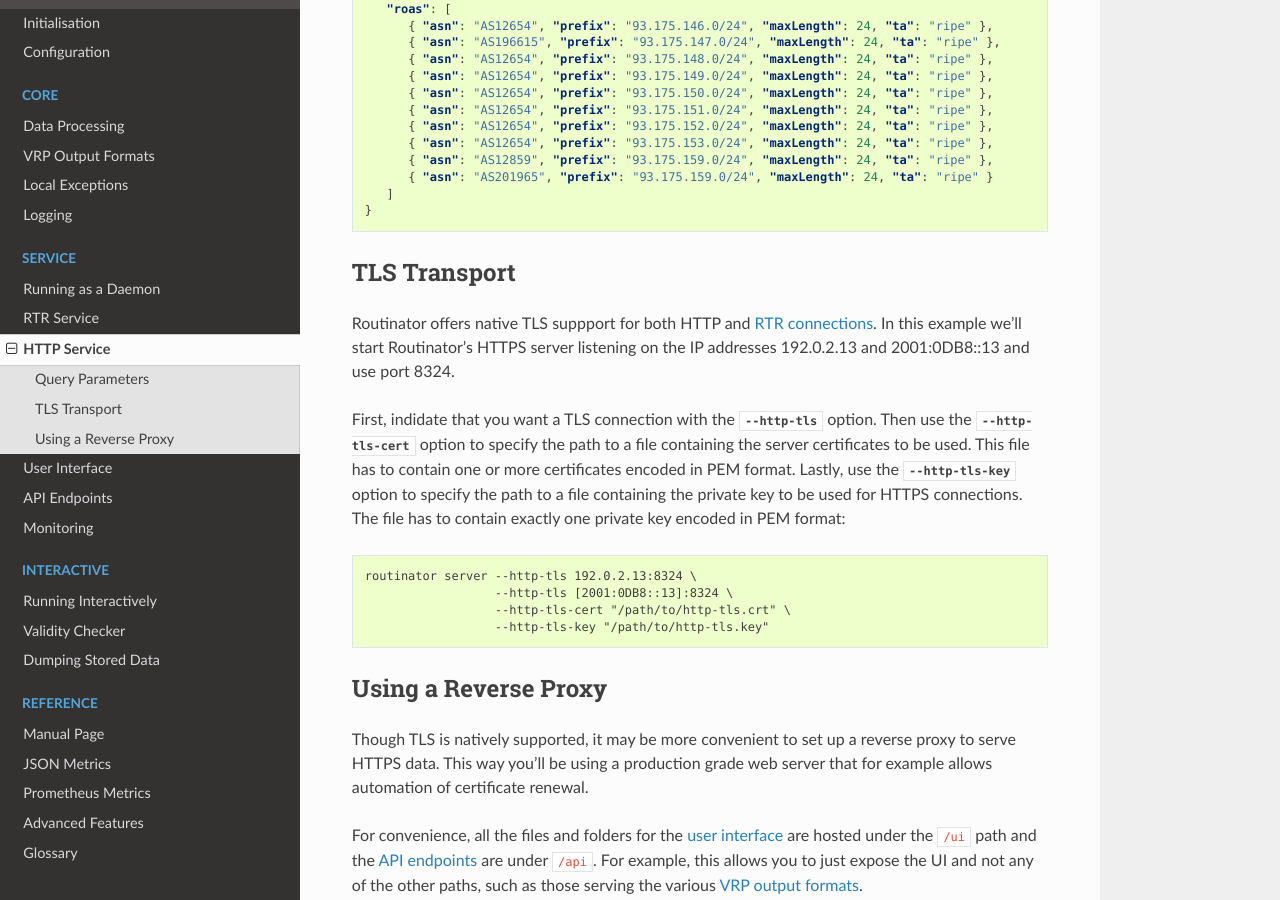
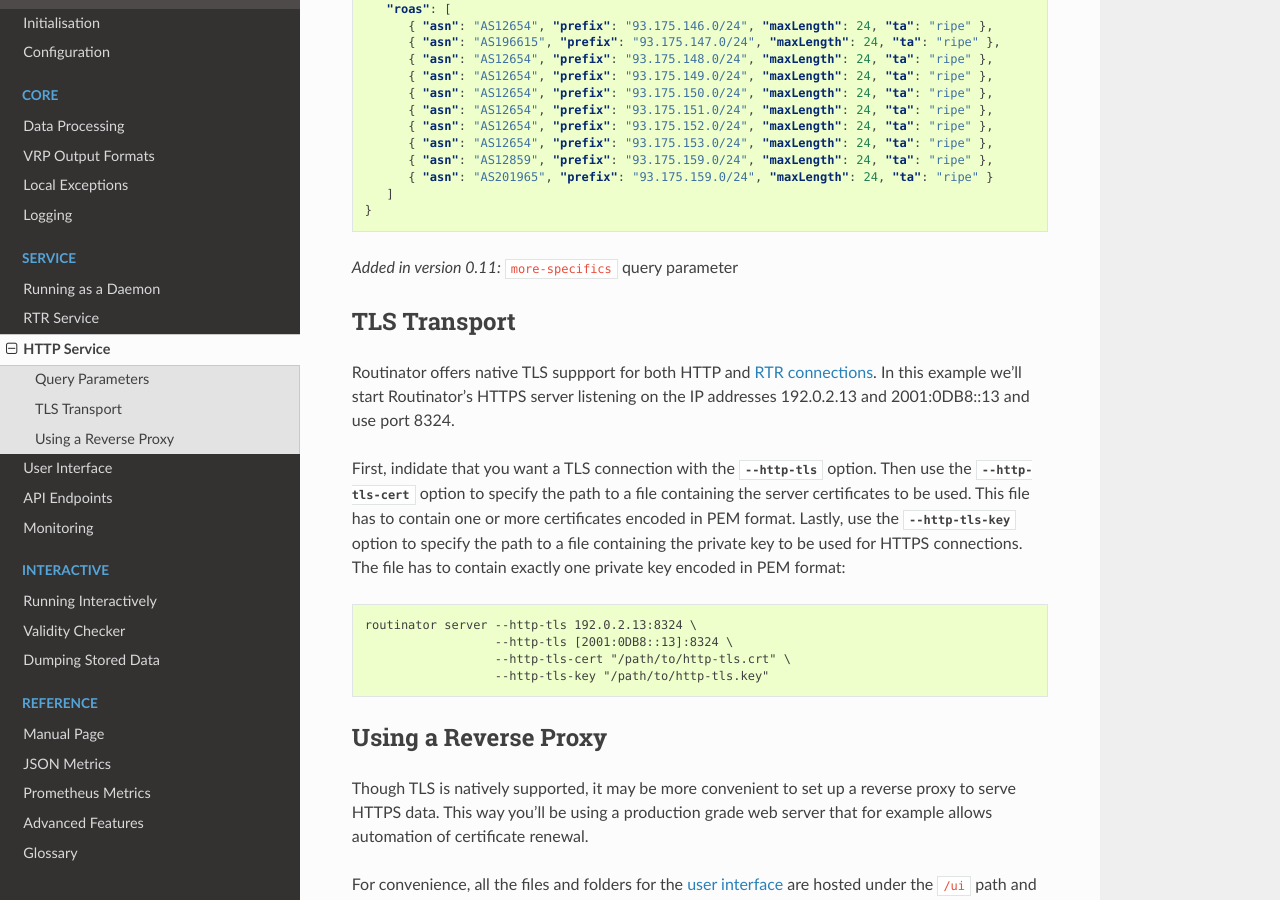
Before and after one commit to NLnetLabs/routinator, a Sphinx documentation site: the page built from doc/manual/source/http-service.rst, in a window 1280 px wide and 900 px high, scrolled down 1537 px. Built offline with Sphinx 7.4.7 and the Read the Docs theme 2.0.0, drawn with Linux system fonts in a browser that asks for light colours.

Commit message:
include `versionadded`

```diff
--- a/doc/manual/source/http-service.rst
+++ b/doc/manual/source/http-service.rst
@@ -92,6 +92,9 @@
       ]
    }
 
+.. versionadded:: 0.11
+   ``more-specifics`` query parameter
+
 TLS Transport
 -------------
 
```
